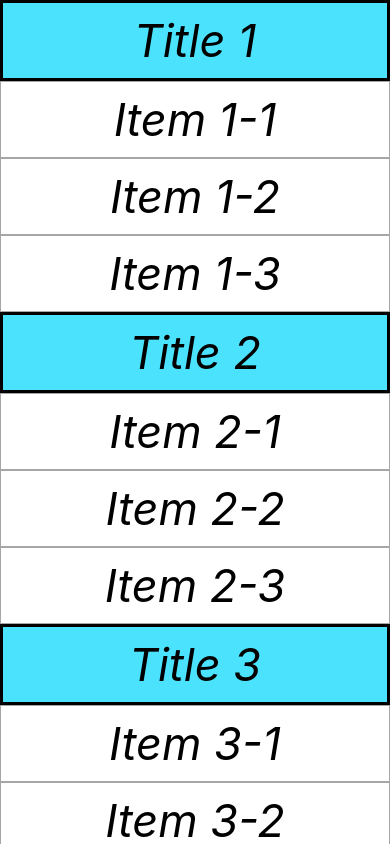
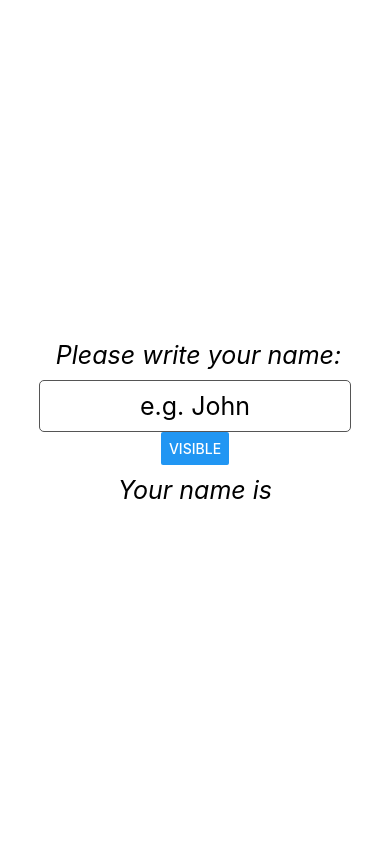
Before and after one commit to ebarretodev/primeiroappexpo, a React Native app: screen / in a window 390 px wide. Built offline with nearby package versions, Linux system fonts and the light colour scheme.

Commit message:
Inputs and Keyboards setup

```diff
--- a/App.js
+++ b/App.js
@@ -1,86 +1,33 @@
 import { useState } from 'react';
-import { Linking, StyleSheet, Text, View, Button, TouchableOpacity, SafeAreaView, ScrollView, RefreshControl, Platform, StatusBar, FlatList, SectionList } from 'react-native';
-
+import { Linking, StyleSheet, Text, View, Button, TouchableOpacity, SafeAreaView, ScrollView, RefreshControl, Platform, StatusBar, FlatList, SectionList, TextInput } from 'react-native';
 
 TouchableOpacity.defaultProps = { activeOpacity: 0.1 }; //used to disappears when clicked
 
 export default function App() {
-  const [items, setItems] = useState([
-    { item: 'Item 1' },
-    { item: 'Item 2' },
-    { item: 'Item 3' },
-    { item: 'Item 4' },
-    { item: 'Item 5' },
-    { item: 'Item 6' },
-    { item: 'Item 7' },
-    { item: 'Item 8' },
-    { item: 'Item 9' },
-    { item: 'Item 27' },
-    { item: 'Item 98' },
-  ])
 
-  const [data, setData] = useState([
-    {
-      title: 'Title 1',
-      data: [ 'Item 1-1', 'Item 1-2', 'Item 1-3']
-    },
-    {
-      title: 'Title 2',
-      data: [ 'Item 2-1', 'Item 2-2', 'Item 2-3']
-    },
-    {
-      title: 'Title 3',
-      data: [ 'Item 3-1', 'Item 3-2', 'Item 3-3']
-    },
-    {
-      title: 'Title 4',
-      data: [ 'Item 4-1', 'Item 4-2', 'Item 4-3']
-    },
-  ])
-
-  const [refreshing, setRefreshing] = useState(false)
-
-  const onRefresh = () => {
-    setRefreshing(true)
-    let nextValue = data.length + 1
-    setData([...data, {
-      title: `Title ${nextValue}`,
-      data: [`Item ${nextValue}-1`, `Item ${nextValue}-2`, `Item ${nextValue}-3`]
-    },])
-    setRefreshing(false)
-  }
-
+  const [name, setName] = useState('')
+  const [visible, setVisible] = useState(true)
 
   return (
     <SafeAreaView style={styles.safeArea} >
-      <SectionList
-        sections={data}
-        renderItem={({ item }) => (
-          <View style={styles.item} >
-            <Text style={styles.text}>{item}</Text>
-          </View>
-        )}
-        renderSectionHeader={({ section }) => (
-          <View style={styles.header}>
-            <Text style={styles.text}>{section.title}</Text>
-          </View>
-        )}
-        refreshControl={
-          <RefreshControl
-            refreshing={refreshing}
-            onRefresh={onRefresh}
-            colors={['#FF00FF']}
-          />
-        }
-      />
-        </SafeAreaView>
-        );
+      <View style={styles.body}>
+        <Text style={styles.text} > Please write your name:</Text>
+        <TextInput
+          style={styles.input}
+          placeholder='e.g. John'
+          onChangeText={value => setName(value)}
+          secureTextEntry={visible}da
+        />
+        <Button title='Visible' onPress={()=>{setVisible(!visible)}} />
+        <Text style={styles.text} > Your name is {name}</Text>
+      </View>
+    </SafeAreaView>
+  );
 }
 
 
 const styles = StyleSheet.create({
   safeArea: {
-
     flex: 1,
     flexDirection: 'column',
     backgroundColor: '#fff',
@@ -89,26 +36,23 @@ const styles = StyleSheet.create({
   body: {
     flex: 1,
     backgroundColor: '#fff',
-  },
-  item: {
-    backgroundColor: '#fff',
     justifyContent: 'center',
     alignItems: 'center',
-    borderWidth: 1,
-    borderColor: '#A6A6A6'
-  },
-  header: {
-    fontSize: 32,
-    backgroundColor: '#4BE2FD',
-    justifyContent: 'center',
-    alignItems: 'center',
-    borderWidth: 3,
-    borderColor: '#000'
   },
   text: {
     color: '#000',
-    fontSize: 45,
+    fontSize: 25,
     fontStyle: 'italic',
     margin: 10,
   },
+  input: {
+    borderWidth: 1,
+    width: '80%',
+    borderColor: '#555',
+    borderRadius: 5,
+    fontSize: 25,
+    padding: 10,
+    textAlign: 'center',
+
+  }
 });
```
